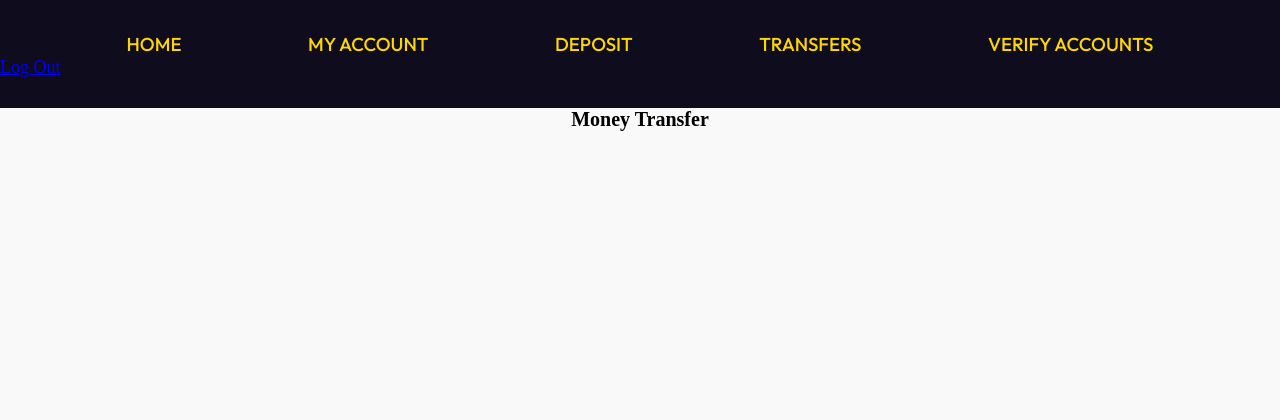
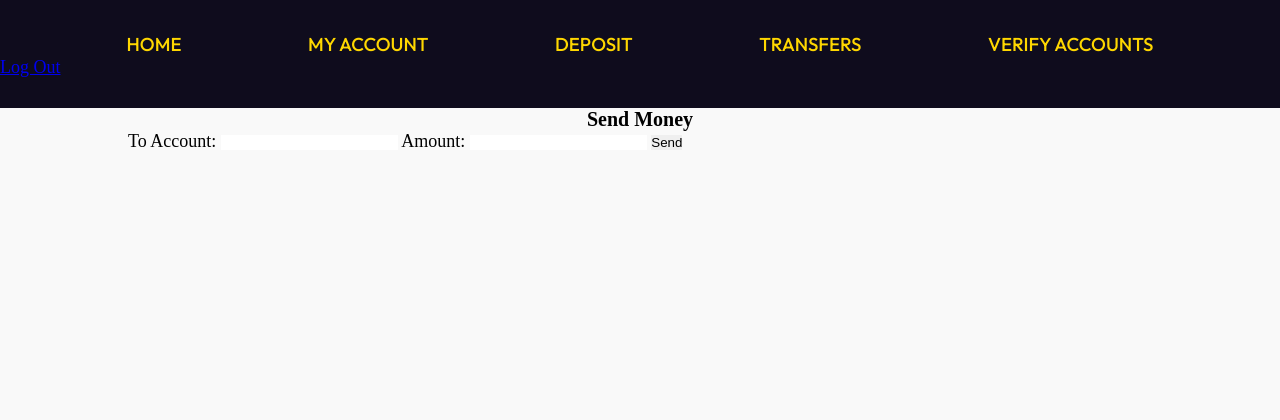
Before and after one commit to Pious726/CSET170Final, a Flask app: template templates/transfers.html in a window 1280 px wide. Shown: the top 420 px of the page. Run offline with Flask 3, Linux system fonts and the light colour scheme; the template is opened without the code that fills it, so the values that code supplies are empty.

Commit message:
fixed a bunch of stuff

```diff
--- a/main.py
+++ b/main.py
@@ -127,32 +127,43 @@ def deposit():
         return render_template('deposit.html', error = None, success = "Successfully deposited into your account!")
     except:
         return render_template('deposit.html', error = "Failed to deposit.", success = None)
+@app.route('/transfers.html', methods=["GET", "POST"])
+def transfers():
+    if request.method == "GET":
+        return render_template('transfers.html')
 
-@app.route('/transfer.html')
-def transfer():
     try:
-        userID = conn.execute(text('Select userID From users Where IsLoggedIn = 1')).scalar()
-        sender = conn.execute(text('Select accountNum balance From bankAccounts Where userID = :userID'),{"userID": userID}).fetchone()
+
+        userID = conn.execute(text('SELECT userID FROM users WHERE IsLoggedIn = 1')).scalar()
+        sender_account, sender_balance = conn.execute(
+            text('SELECT accountNum, balance FROM bankAccounts WHERE userID = :userID'),
+            {"userID": userID}
+        ).fetchone()
 
         recipient = request.form.get("recipient_account")
         amount = float(request.form.get("amount"))
 
-        if sender.balance < amount:
-            return render_template('transfer.html', error="You broke cuz, you don't got the funds for that")
-        if not conn.execute(text('Select 1 From bankAccounts where accountNum = :acc'),{"acc": recipient}).scalar():
-            return render_template('transfer.html', error = "Account not found")
+        if sender_balance < amount:
+            return render_template('transfers.html', error="Not enough funds")
+        if not conn.execute(text('SELECT 1 FROM bankAccounts WHERE accountNum = :acc'),
+                         {"acc": recipient}).scalar():
+            return render_template('transfers.html', error="Account doesn't exist")
 
-        conn.execute(text('Update bankAccounts Set balance = balance - :amt Where accontNum = :acc'),{"amt": amount, "acc": sender.accountNum})
-
-        conn.execute(text('Update bankAccounts Set balance = balance + :amt Where accountNum = :acc'),{"amt": amount, "acc": recipient})
+        conn.execute(
+            text('UPDATE bankAccounts SET balance = balance - :amt WHERE accountNum = :acc'),
+            {"amt": amount, "acc": sender_account}
+        )
+        conn.execute(
+            text('UPDATE bankAccounts SET balance = balance + :amt WHERE accountNum = :acc'),
+            {"amt": amount, "acc": recipient}
+        )
         conn.commit()
 
-        return render_template('transfer.html', success="transfer succesful!")
+        return render_template('transfers.html', success="Money sent!")
 
     except:
         conn.rollback()
-        return render_template('transfer.html', error="Transfer failed")
-
+        return render_template('transfers.html', error="Transfer failed")
 
 if __name__ == '__main__':
     app.run(debug=True)
--- a/tempCodeRunnerFile.py
+++ b/tempCodeRunnerFile.py
@@ -1 +1 @@
-me.html', username=username)
+Transfer
--- a/templates/base.html
+++ b/templates/base.html
@@ -16,7 +16,7 @@
                 <li><a href="home.html">HOME</a></li>
                 <li><a href="account.html">MY ACCOUNT</a></li>
                 <li><a href="deposit.html">DEPOSIT</a></li>
-                <li><a href="transfer.html">TRANSFERS</a></li>
+                <li><a href="transfers.html">TRANSFERS</a></li>
                 <li><a href="admin.html">VERIFY ACCOUNTS</a></li>
             </ul>
         </nav>
--- a/templates/transfers.html
+++ b/templates/transfers.html
@@ -1,6 +1,17 @@
 {% extends 'base.html' %}
 {% block body %}
-    <div class="container">
-        <h1>Money Transfer</h1>
-    </div>
+<div class="container">
+    <h1>Send Money</h1>
+    <form method="POST">
+        <label>To Account:
+            <input type="number" name="recipient_account" required>
+        </label>
+        <label>Amount:
+            <input type="number" name="amount" step="0.01" min="0.01" required>
+        </label>
+        <button type="submit">Send</button>
+        {% if error %}<p>{{ error }}</p>{% endif %}
+        {% if success %}<p>{{ success }}</p>{% endif %}
+    </form>
+</div>
 {% endblock %}
```
